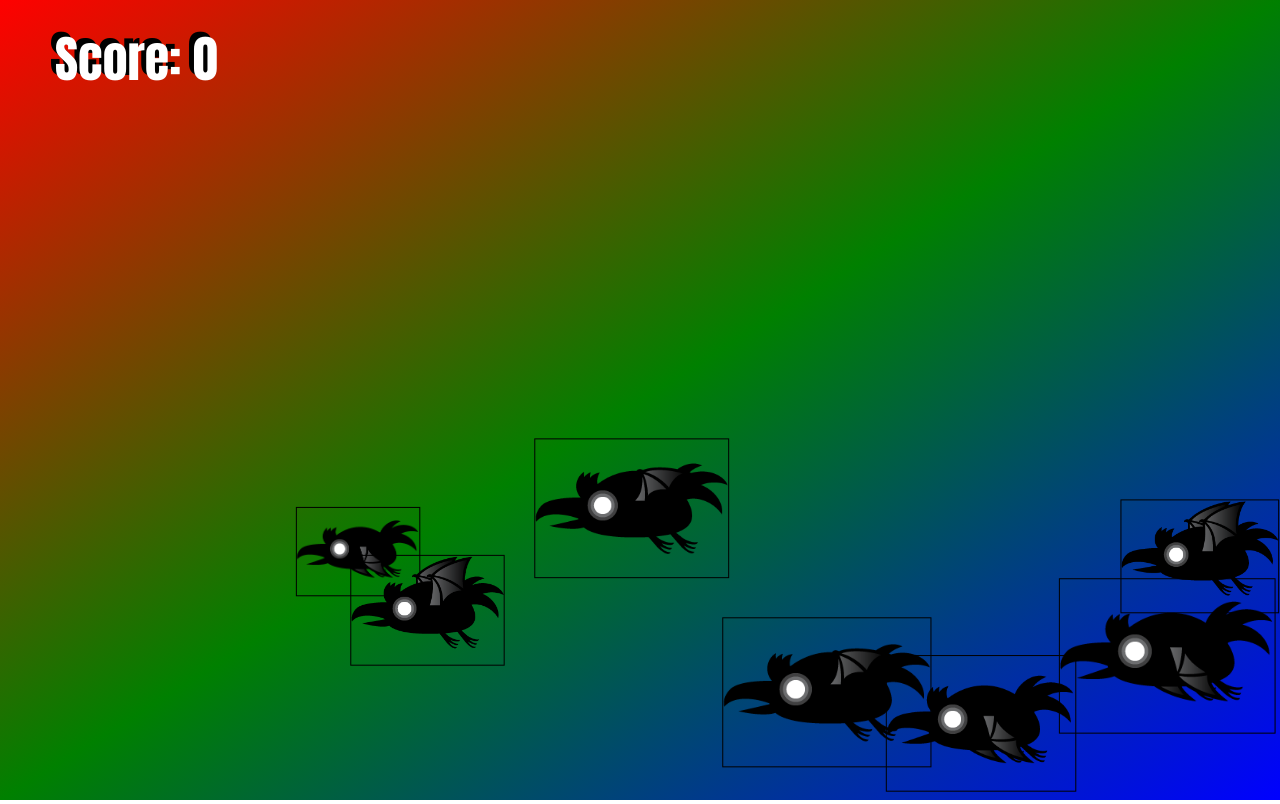
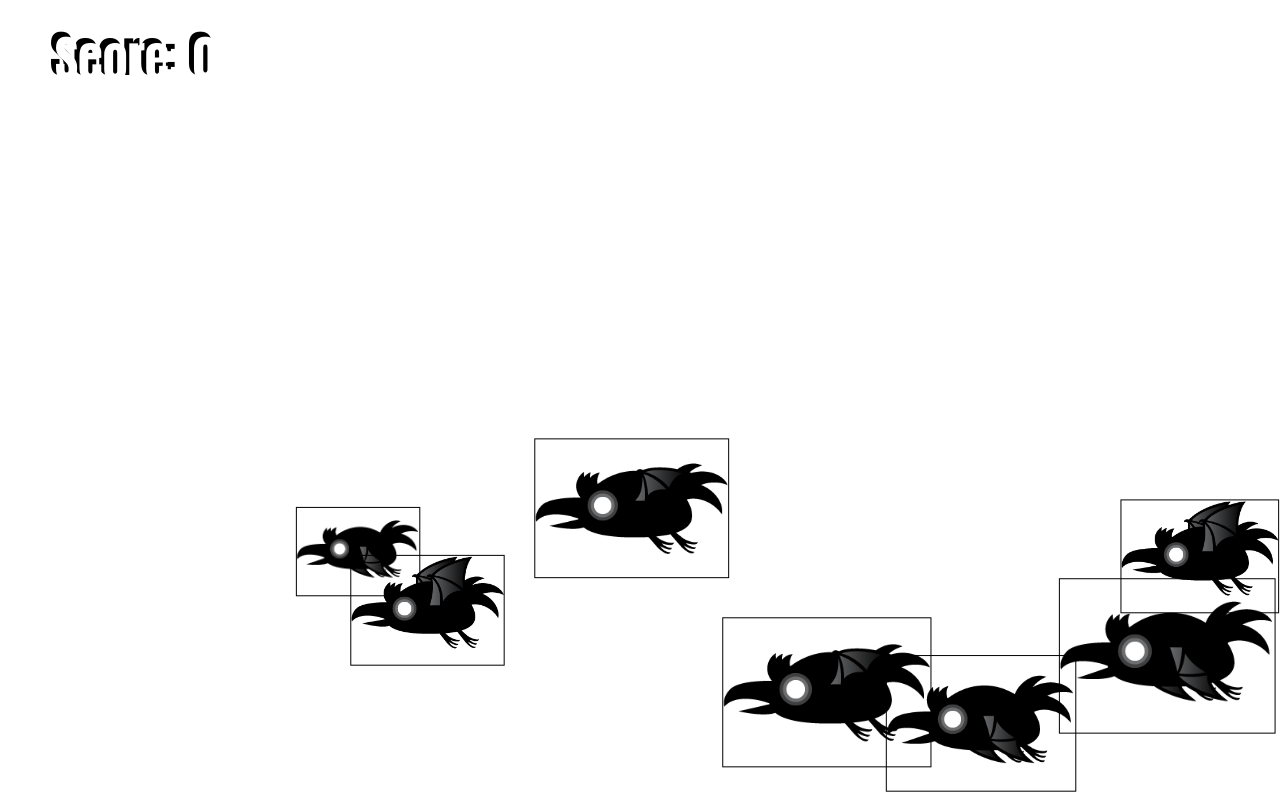
Before and after one commit to YakubuAmidu/javascript-game, a website: page index.html in a window 1280 px wide. Drawn offline with Linux system fonts and the light colour scheme.

Commit message:
Initial commit

```diff
--- a/index.html
+++ b/index.html
@@ -11,6 +11,7 @@
     <title>Javascript game</title>
 </head>
 <body>
+    <canvas id="collisionCanvas"></canvas>
     <canvas id="canvas1"></canvas>
     <script src="script.js"></script>
 </body>
--- a/main.scss
+++ b/main.scss
@@ -11,7 +11,7 @@ $color-blue: blue;
 };
 
 body {
-    background-image: linear-gradient(to right bottom, $color-red, $color-green, $color-blue);
+    /*background-image: linear-gradient(to right bottom, $color-red, $color-green, $color-blue);*/
     width: 100vw;
     height: 100vh;
     overflow: hidden;
--- a/script.js
+++ b/script.js
@@ -3,6 +3,12 @@ const ctx = canvas.getContext('2d');
 
 canvas.width = window.innerWidth;
 canvas.height = window.innerHeight;
+
+const collisionCanvas = document.getElementById('collisionCanvas');
+const collisionCtx = collisionCanvas.getContext('2d');
+
+collisionCanvas.width = window.innerWidth;
+collisionCanvas.height = window.innerHeight;
 
 let score = 0;
 ctx.font = '50px impact';
@@ -59,7 +65,12 @@ function drawScore(){
     ctx.fillText('Score: ' + score, 50, 75);
     ctx.fillStyle = 'white';
     ctx.fillText("Score: " + score, 55, 80);
-}
+};
+
+window.addEventListener('click', function(e){
+    const detectPixelColor = ctx.getImageData(e.x, e.y, 1, 1);
+    console.log('DetectPixelColor: ', detectPixelColor);
+})
 
 function animate(timestamp){
     ctx.clearRect(0, 0, canvas.width, canvas.height);
```
Also changed, not shown: style.css.
